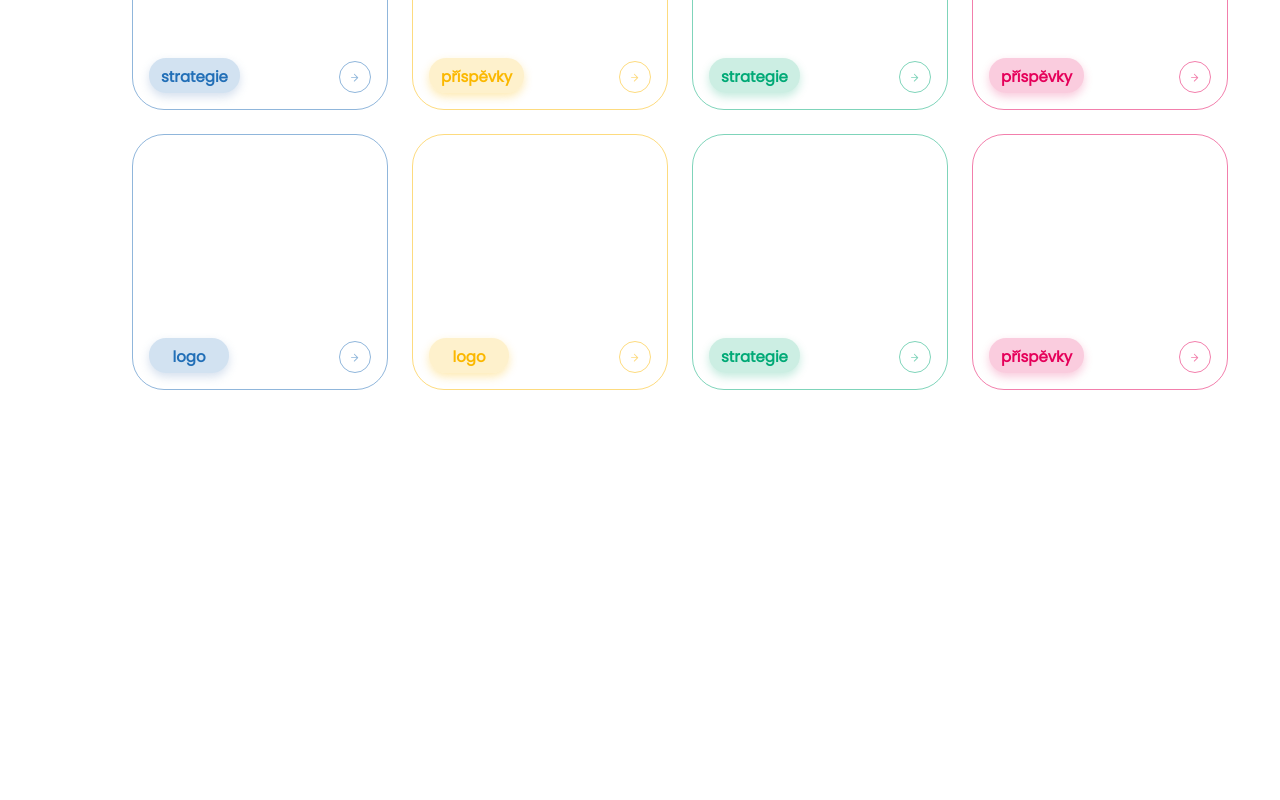
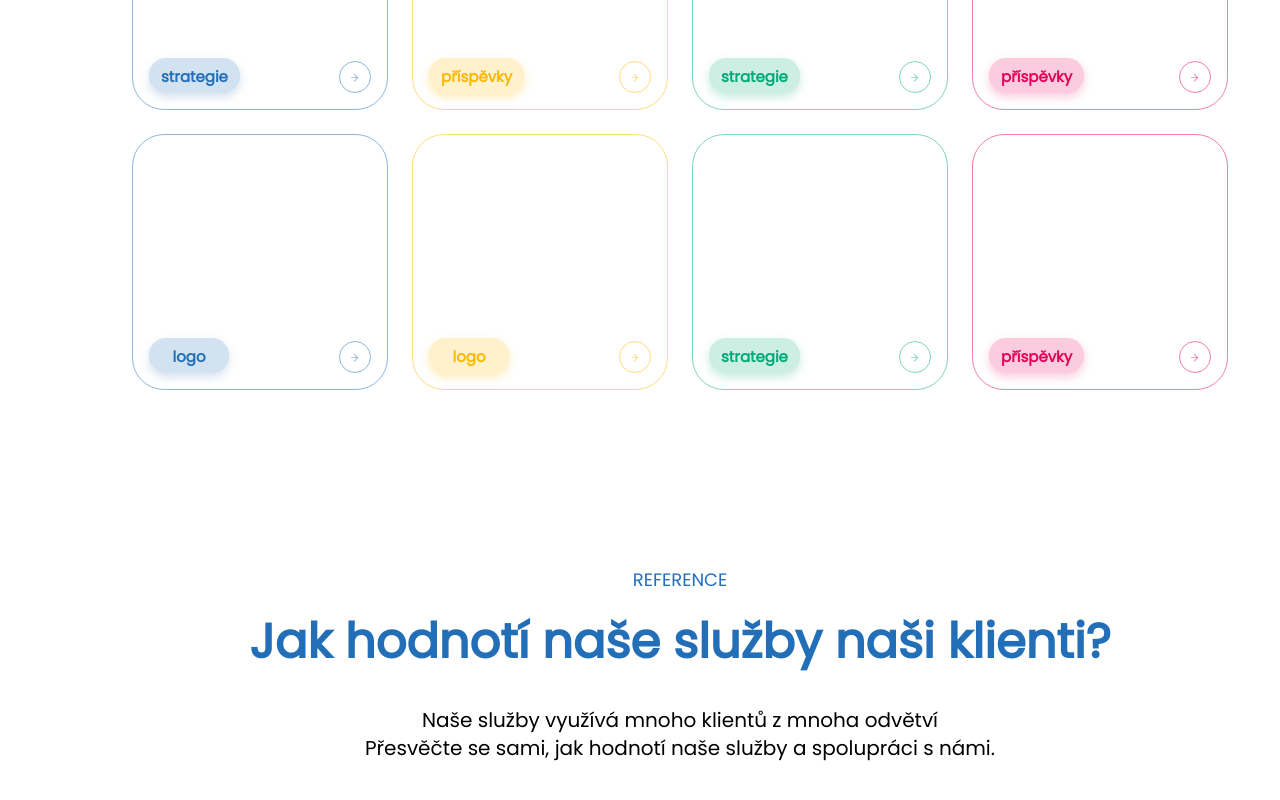
Before and after one commit to mjablecnik/SmartCase-web, a SvelteKit app: page / in a window 1280 px wide. Shown: the part 4009-4809 px from the top of the page. Before the commit the page ends 4479 px from the top, so only its background shows below. Built offline with nearby package versions, Linux system fonts and the light colour scheme.

Commit message:
Add reference section

```diff
--- /dev/null
+++ b/src/lib/sections/ReferenceSection.svelte
@@ -0,0 +1,13 @@
+<script>
+  import SectionTitle from '../components/SectionTitle.svelte';
+</script>
+
+<div class="grid">
+  <div class="pt-32">
+    <SectionTitle labelText="REFERENCE" titleText="Jak hodnotí naše služby naši klienti?" padding="pl-6 pr-14 md:px-0">
+      Naše služby využívá mnoho klientů z mnoha odvětví <br class="hidden lg:block"/>
+      Přesvěčte se sami, jak hodnotí naše služby a spolupráci s námi.
+    </SectionTitle>
+  </div>
+
+</div>
--- a/src/routes/+page.svelte
+++ b/src/routes/+page.svelte
@@ -5,6 +5,7 @@
   import StrategySection from '../lib/sections/StrategySection.svelte';
   import ServiceSection from '../lib/sections/ServiceSection.svelte';
   import WorkSection from '../lib/sections/WorkSection.svelte';
+  import ReferenceSection from '../lib/sections/ReferenceSection.svelte';
 </script>
 
 <div class="container mx-auto block w-auto">
@@ -27,5 +28,8 @@
     <div class="px-4 lg:px-12 md:w-10/12 lg:w-auto relative xl:left-10 justify-self-center">
       <WorkSection />
     </div>
+    <div class="px-4 lg:px-12 md:w-10/12 lg:w-auto relative xl:left-10 justify-self-center">
+      <ReferenceSection />
+    </div>
   </div>
 </div>
```
Also changed, not shown: src/lib/components/Reference.svelte (added).
